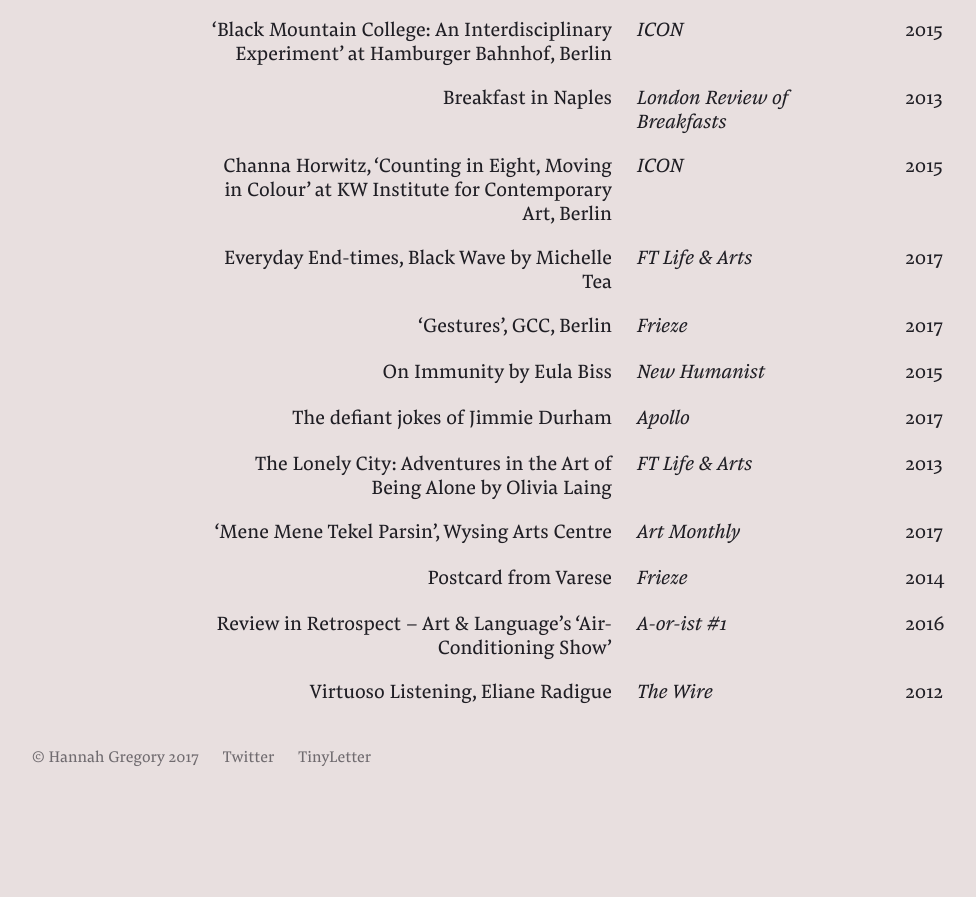
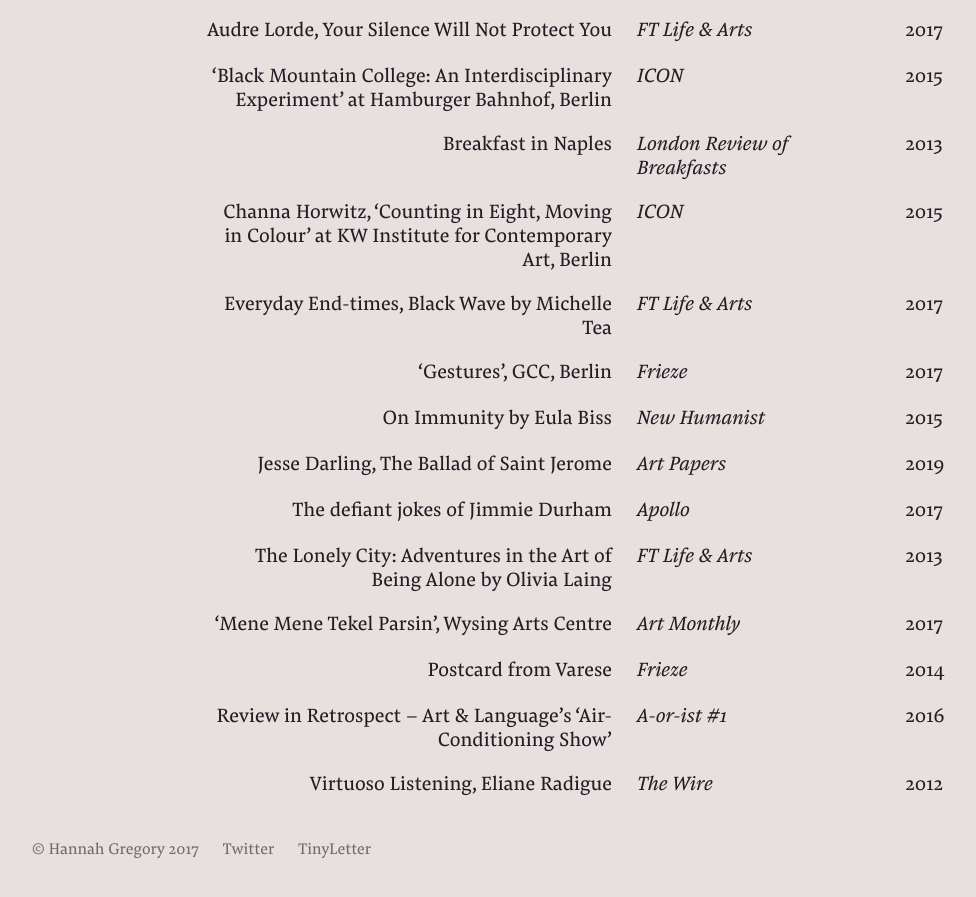
Before and after one commit to hg-site/hg-site.github.io, a Jekyll site: the page built from writing/index.markdown, in a window 1280 px wide and 900 px high, scrolled down 1398 px. Shown: the top 897 px of the window, without its empty margins (28-1004 px from the left). Built offline with Jekyll 4.4.1, drawn with Linux system fonts in a browser that asks for light colours; before the commit the page ends 2206 px from its top, so only the background shows below that; some of the changed text lies outside the part shown.

Commit message:
Updated Index

```diff
--- a/writing/index.markdown
+++ b/writing/index.markdown
@@ -6,6 +6,14 @@
 
 <div class="sw-row">
 	<div class="sw-heading">Essays</div>
+</div>
+
+<div class="sw-row">
+	<a href="http://nomegallery.com/chapter/be-in-touch/?exh=2444&order=0&fbclid=IwAR2QN5v4raWqVgeE-aDUYPn-RhFJSer4jSGR8NXeU2o8dPZOB3WaN-jY8f0">
+	<div class="sw-title">Be in touch</div>
+	<div class="sw-publication">NOME Gallery</div>
+	<div class="sw-year">2019</div>
+	</a>
 </div>
 
 <div class="sw-row">
@@ -231,6 +239,14 @@
 </div>
 
 <div class="sw-row">
+	<a href="https://www.artpapers.org/jesse-darling-the-ballad-of-saint-jerome/">
+	<div class="sw-title">Jesse Darling, The Ballad of Saint Jerome</div>
+	<div class="sw-publication">Art Papers</div>
+	<div class="sw-year">2019</div>
+	</a>
+</div>
+
+<div class="sw-row">
 	<a href="https://www.apollo-magazine.com/the-defiant-jokes-of-jimmie-durham/">
 	<div class="sw-title">The defiant jokes of Jimmie Durham</div>
 	<div class="sw-publication">Apollo</div>
```
